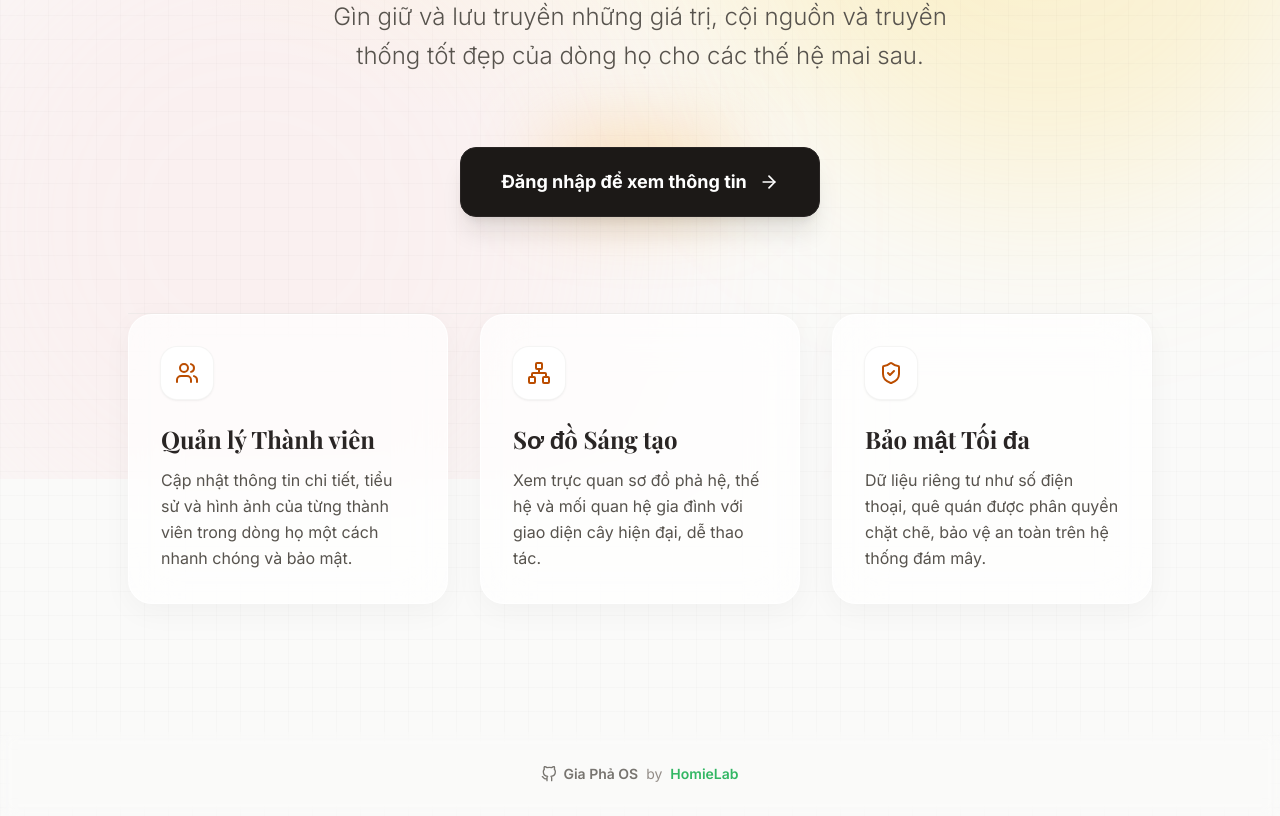
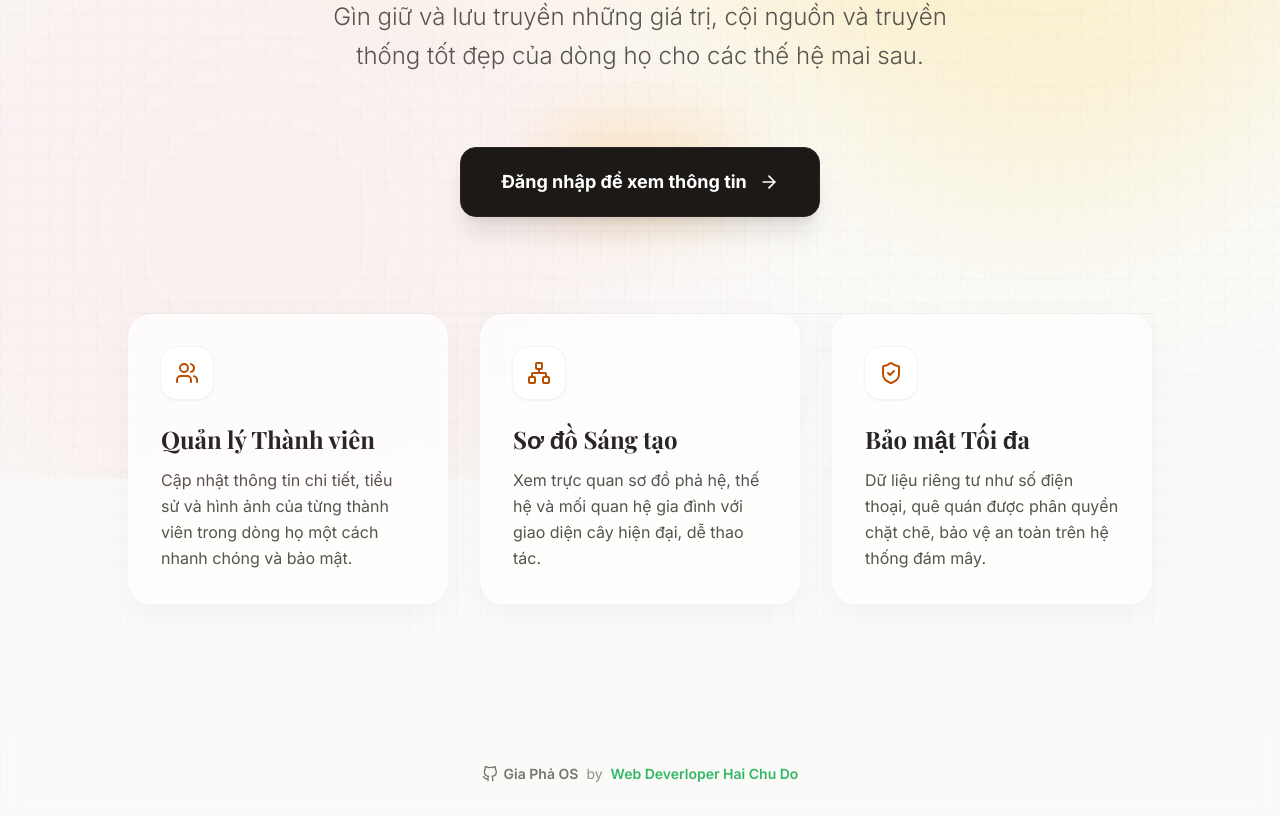
Before and after one commit to haichudo/giaphanguyenxuan, a Next.js app: page / in a window 1280 px wide. Shown: the part 321-1137 px from the top of the page. Built offline with nearby package versions, Linux system fonts and the light colour scheme; a web font is replaced by a local one.

Commit message:
Update Footer.tsx

```diff
--- a/components/Footer.tsx
+++ b/components/Footer.tsx
@@ -20,7 +20,7 @@ export default function Footer({
         )}
         <p className="flex items-center justify-center gap-2 opacity-80 hover:opacity-100 transition-opacity">
           <a
-            href="https://github.com/homielab/giapha-os"
+            href="https://giaphanguyenxuan-e8c1.vercel.app/"
             target="_blank"
             rel="noopener noreferrer"
             className="font-semibold text-stone-600 hover:text-amber-700 transition-colors inline-flex items-center gap-1.5"
@@ -41,12 +41,12 @@ export default function Footer({
           </a>
           by
           <a
-            href="https://homielab.com"
+            href="https://giaphanguyenxuan-e8c1.vercel.app/"
             target="_blank"
             rel="noopener noreferrer"
             className="font-semibold text-green-600 hover:text-amber-700 transition-colors inline-flex items-center gap-1.5"
           >
-            HomieLab
+            Web Deverloper Hai Chu Do
           </a>
         </p>
       </div>
```
